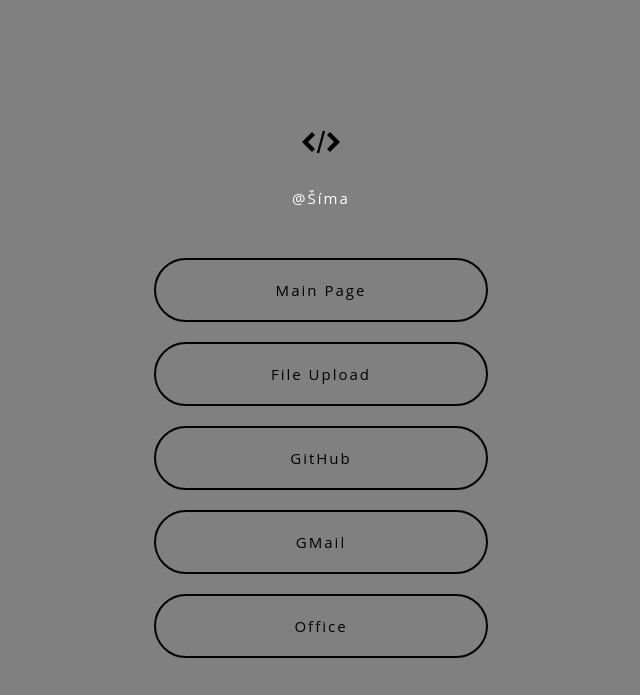
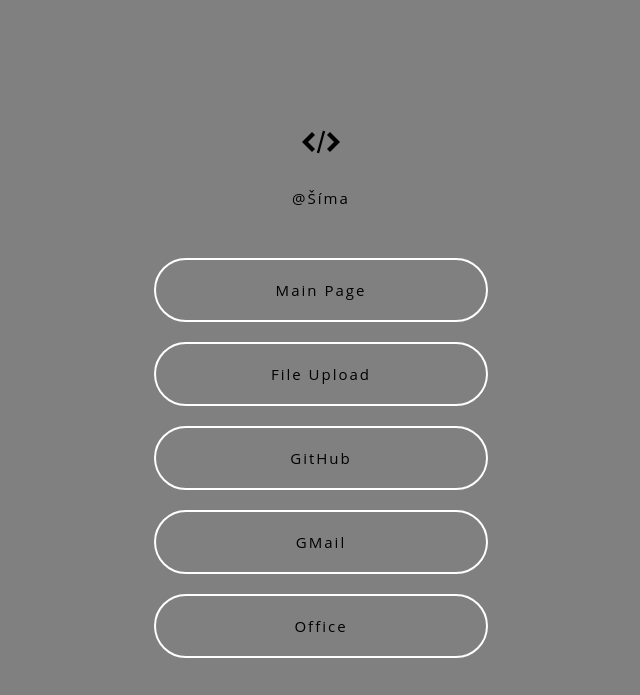
Before and after one commit to the-vida/web, a website: page tree/index.html in a window 1280 px wide. Shown: the top 695 px of the page, without its empty margins (319-959 px from the left). Drawn offline with Linux system fonts and the light colour scheme.

Commit message:
Update style.css

```diff
--- a/tree/style.css
+++ b/tree/style.css
@@ -1,6 +1,6 @@
 body {
 background: gray;
-color: #fff;
+color: #00000;
 font-family: 'Open Sans', sans-serif;
 font-size: 15px;
 letter-spacing: 2px;
@@ -24,7 +24,7 @@ padding: 30px;
 text-align: center;
 margin-top: 20px;
 padding: 20px;
-border: 1px solid black;
+border: 1px solid white;
 border-width: 2px;
 width: 290px;
 display: block;
@@ -45,5 +45,5 @@ font-weight: bold;
 }
 a:hover {
 color: black;
-background: #000000;
+background: #ffffff;
 }
```
